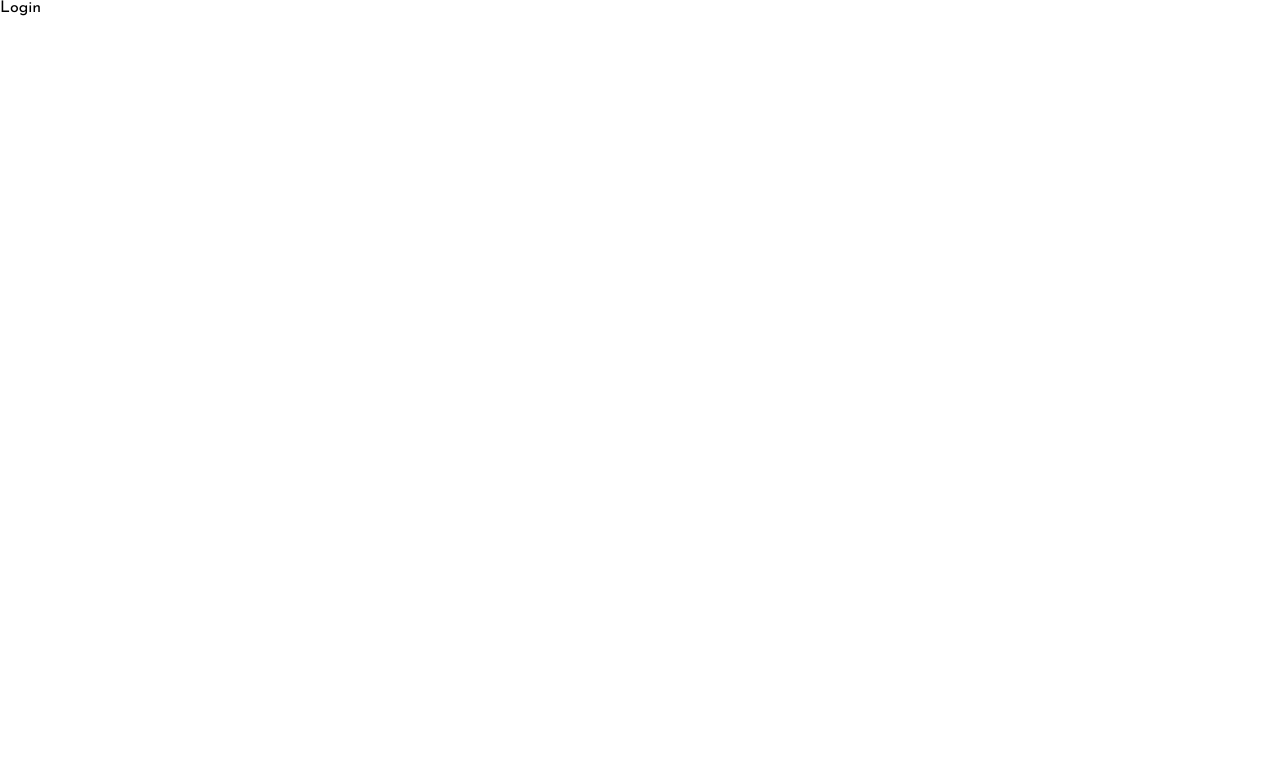
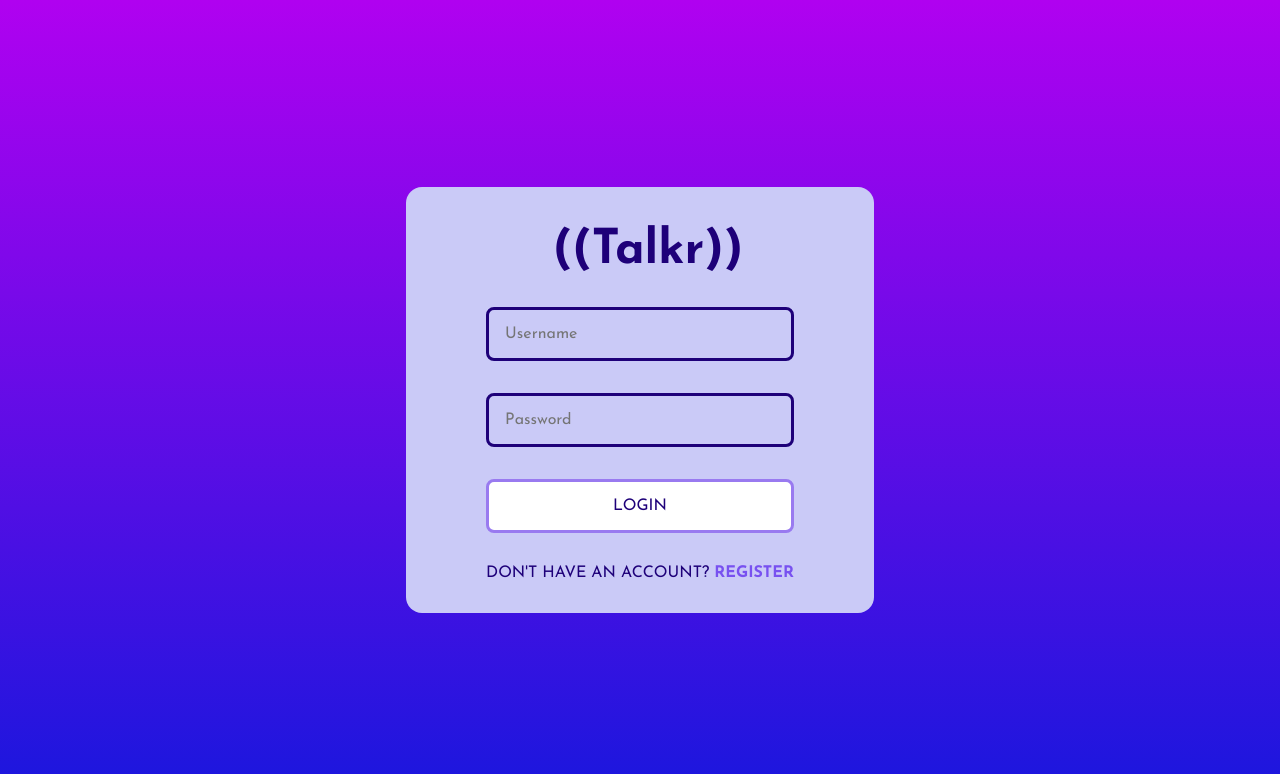
Before and after one commit to Eduarte783/chat-app-public, a React (Create React App) app: page /login in a window 1280 px wide. Shown: the top 774 px of the page. Built offline with nearby package versions, Linux system fonts and the light colour scheme.

Commit message:
API connecting

```diff
--- a/package.json
+++ b/package.json
@@ -7,6 +7,7 @@
     "@testing-library/react": "^13.3.0",
     "@testing-library/user-event": "^13.5.0",
     "axios": "^0.27.2",
+    "buffer": "^6.0.3",
     "react": "^18.2.0",
     "react-dom": "^18.2.0",
     "react-router-dom": "^6.3.0",
--- a/src/App.js
+++ b/src/App.js
@@ -3,7 +3,7 @@ import { BrowserRouter, Routes, Route } from "react-router-dom";
 import Chat from "./pages/Chat";
 import Register from "./pages/Register";
 import Login from "./pages/Login";
-
+import SetAvatar from "./pages/SetAvatar";
 
 export default function App() {
   return (
@@ -11,6 +11,7 @@ export default function App() {
         <Routes>
           <Route path="/register" element={<Register />} />
           <Route path="/login" element={<Login />} />
+          <Route path="/setAvatar" element={<SetAvatar />} />
           <Route path="/" element={<Chat />} />
         </Routes>
       </BrowserRouter>
--- a/src/pages/Login.jsx
+++ b/src/pages/Login.jsx
@@ -1,9 +1,169 @@
-import React from 'react'
+import React, { useState, useEffect } from 'react';
+import axios from "axios";
+import styled from "styled-components";
+import { useNavigate, Link } from "react-router-dom";
+import { ToastContainer, toast } from "react-toastify";
+import "react-toastify/dist/ReactToastify.css";
+import { loginRoute } from "../utils/APIRoutes";
 
 function Login() {
-  return (
-    <div>Login</div>
-  )
+   const navigate = useNavigate();
+   const [values, setValues] = useState({
+      username: "",
+      password: "",
+   });
+
+   const toastOptions= {
+      position: "bottom-right",
+      pauseOnHover: 8000,
+      draggable: true,
+      theme: "dark",
+   };
+
+   useEffect(() => {
+    if(localStorage.getItem('chat-app-user')) {
+      navigate('/');
+    }
+   }, []);
+
+   const handleChange = (event) => {
+    setValues({ ...values, [event.target.name]: event.target.value });
+  };
+
+   const validateForm = () => {
+    const { username, password } = values;
+    if (username.length === "") {
+      toast.error("Email and password is required", toastOptions);
+      return false;
+    } else if (password === "") {
+      toast.error("Email and password is required", toastOptions);
+      return false;
+    }
+    return true;
+  };
+
+   const handleSubmit = async (event) => {
+      event.preventDefault();
+      if (validateForm()) {
+         const { username, password } = values;
+         const { data } = await axios.post(loginRoute, {
+            username,
+            password,
+         });
+         if (data.status === false) {
+            toast.error(data.msg, toastOptions);
+         }
+         if (data.status === true) {
+            localStorage.setItem('chat-app-user', JSON.stringify(data.user));
+          };
+          navigate("/");
+      }
+   };
+
+
+
+    return (
+      <>
+         <FormContainer>
+            <form onSubmit={(event) => handleSubmit(event)}>
+               <div className="brand">
+                  <img src="" alt="" />
+                  <h1>((Talkr))</h1>
+               </div>
+               <input
+               type="text"
+               placeholder="Username"
+               name="username"
+               onChange={(e) => handleChange(e)}
+               min="3"
+               />
+               <input
+               type="password"
+               placeholder="Password"
+               name="password"
+               onChange={(e) => handleChange(e)}
+               />
+
+               <button type="submit">Login</button>
+               <span>Don't have an account? <Link to="/register">Register</Link>
+               </span>
+            </form>
+         </FormContainer>
+         <ToastContainer />
+      </>
+    );
 }
 
+const FormContainer = styled.div`
+   height: 100vh;
+   width: 100vw;
+   display: flex;
+   flex-direction: column;
+   justify-content: center;
+   gap: 1rem;
+   align-items: center;
+   background: rgb(25,23,221);
+   background: linear-gradient(0deg, rgba(25,23,221,1) 0%, rgba(176,1,240,1) 100%);
+   .brand {
+      display: flex;
+      align-items: center;
+      gap: 1rem;
+      font-size: 1.5rem;
+      justify-content: center;
+      padding-top: 0.5rem;
+      img {
+         height: 2rem;
+      }
+      h1 {
+         color: #1e0079;
+         text-tranform: uppercase;
+      }
+   }
+   form {
+      display: flex;
+      flex-direction: column;
+      gap: 2rem;
+      background-color: #cacaf7;
+      border-radius: 1rem;
+      padding: 2rem 5rem;
+      input {
+         background-color: transparent;
+         padding: 1rem;
+         border: 0.2rem solid #1e0079;
+         border-radius: 0.5rem;
+         color: #1e0079;
+         width: 100%;
+         font-size: 1rem;
+         &:focus {
+            border: 0.2rem solid #997af0;
+            outline: none;
+         }
+      }
+      button {
+         background-color: white;
+         color: #1e0079;
+         padding: 1rem 2rem;
+         border: 0.2rem solid #997af0;
+         cursor: pointer;
+         border-radius: 0.5rem;
+         font-size: 1rem;
+         text-transform: uppercase;
+         transition: 0.3s ease-in-out;
+         &:hover {
+            background-color: #997af0;
+            border: 0.2rem solid #1e0079;
+         }
+      }
+      span {
+         color: #1e0079;
+         text-transform: uppercase;
+         a {
+            color: #7851f0;
+            text-decoration: none;
+            font-weight: bold;
+         }
+      }
+   }
+`;
+
 export default Login
--- a/src/pages/Register.jsx
+++ b/src/pages/Register.jsx
@@ -1,11 +1,13 @@
 import React, { useState, useEffect } from 'react';
-import { Link } from "react-router-dom";
+import axios from "axios";
 import styled from "styled-components";
-import Logo from "../assets/logo.svg";
+import { Link, useNavigate } from "react-router-dom";
 import { ToastContainer, toast } from "react-toastify";
 import "react-toastify/dist/ReactToastify.css";
+import { registerRoute } from "../utils/APIRoutes";
 
 function Register() {
+   const navigate = useNavigate()
    const [values, setValues] = useState({
       username: "",
       email: "",
@@ -14,15 +16,35 @@ function Register() {
    });
 
    const toastOptions= {
-         position: "bottom-right",
-         pauseOnHover: 8000,
-         draggable: true,
-         theme: "dark",
+      position: "bottom-right",
+      pauseOnHover: 8000,
+      draggable: true,
+      theme: "dark",
    };
 
-   const handleSubmit = (event) => {
+   useEffect(() => {
+      if(localStorage.getItem('chat-app-user')) {
+        navigate('/');
+      }
+     }, []);
+
+   const handleSubmit = async (event) => {
       event.preventDefault();
-      handleValidation();
+      if (handleValidation()) {
+         const { email, username, password } = values;
+         const { data } = await axios.post(registerRoute, {
+            username,
+            email,
+            password,
+         });
+         if (data.status === false) {
+            toast.error(data.msg, toastOptions);
+         }
+         if (data.status === true) {
+            localStorage.setItem('chat-app-user', JSON.stringify(data.user));
+         };
+         navigate("/");
+      }
    };
 
    const handleValidation = () => {
@@ -90,7 +112,7 @@ function Register() {
             </form>
          </FormContainer>
          <ToastContainer />
-    </>
+      </>
     );
 }
 
--- /dev/null
+++ b/src/utils/APIRoutes.js
@@ -0,0 +1,4 @@
+const host = "http://localhost:3030";
+export const loginRoute = `${host}/api/auth/login`;
+export const registerRoute = `${host}/api/auth/register`;
+export const setAvatarRoute = `${host}/api/auth/setAvatar`;
```
Also changed, not shown: src/pages/SetAvatar.jsx (added, +139 -0 lines), 1 other file (tests, documents, lock files or other folders).
